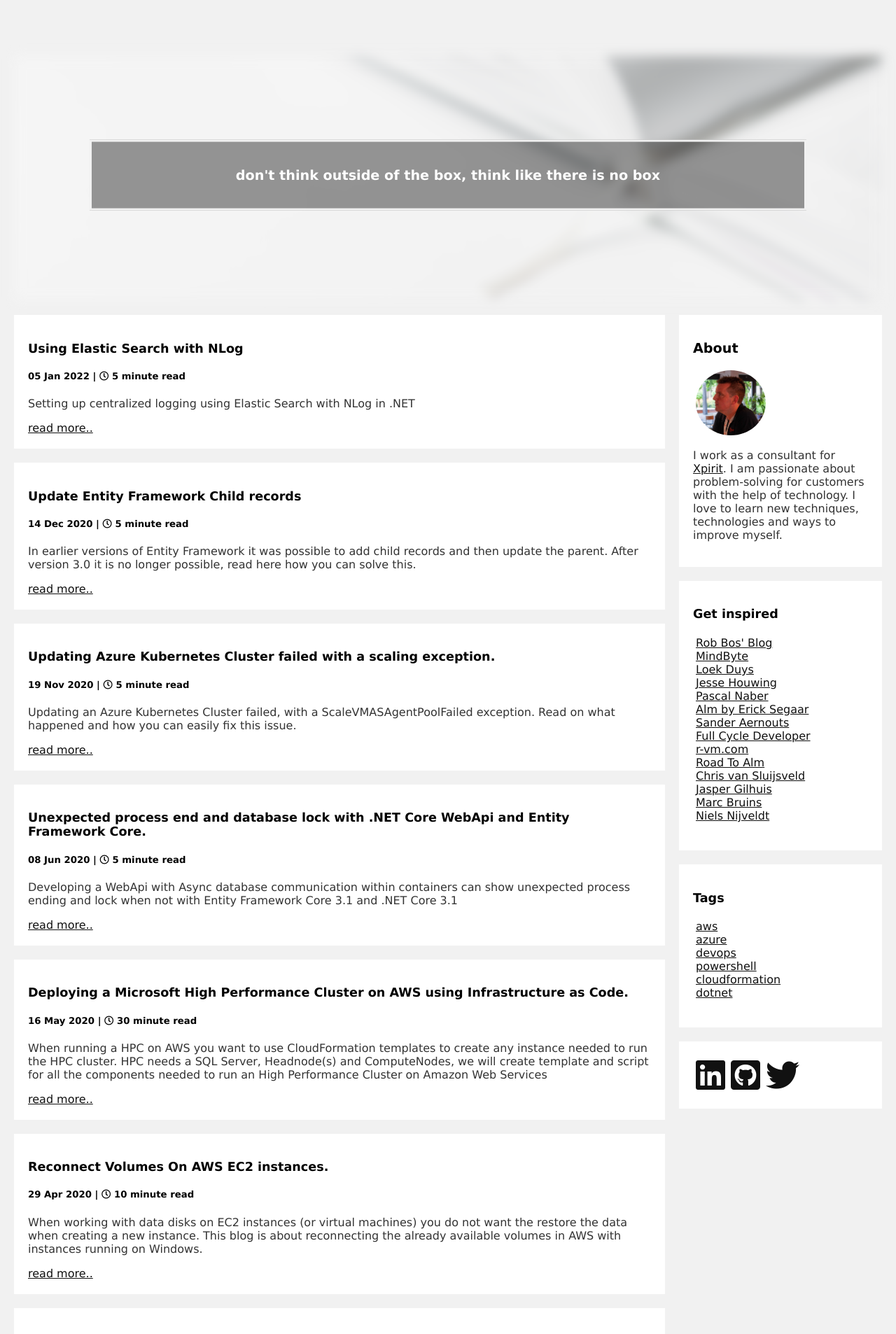
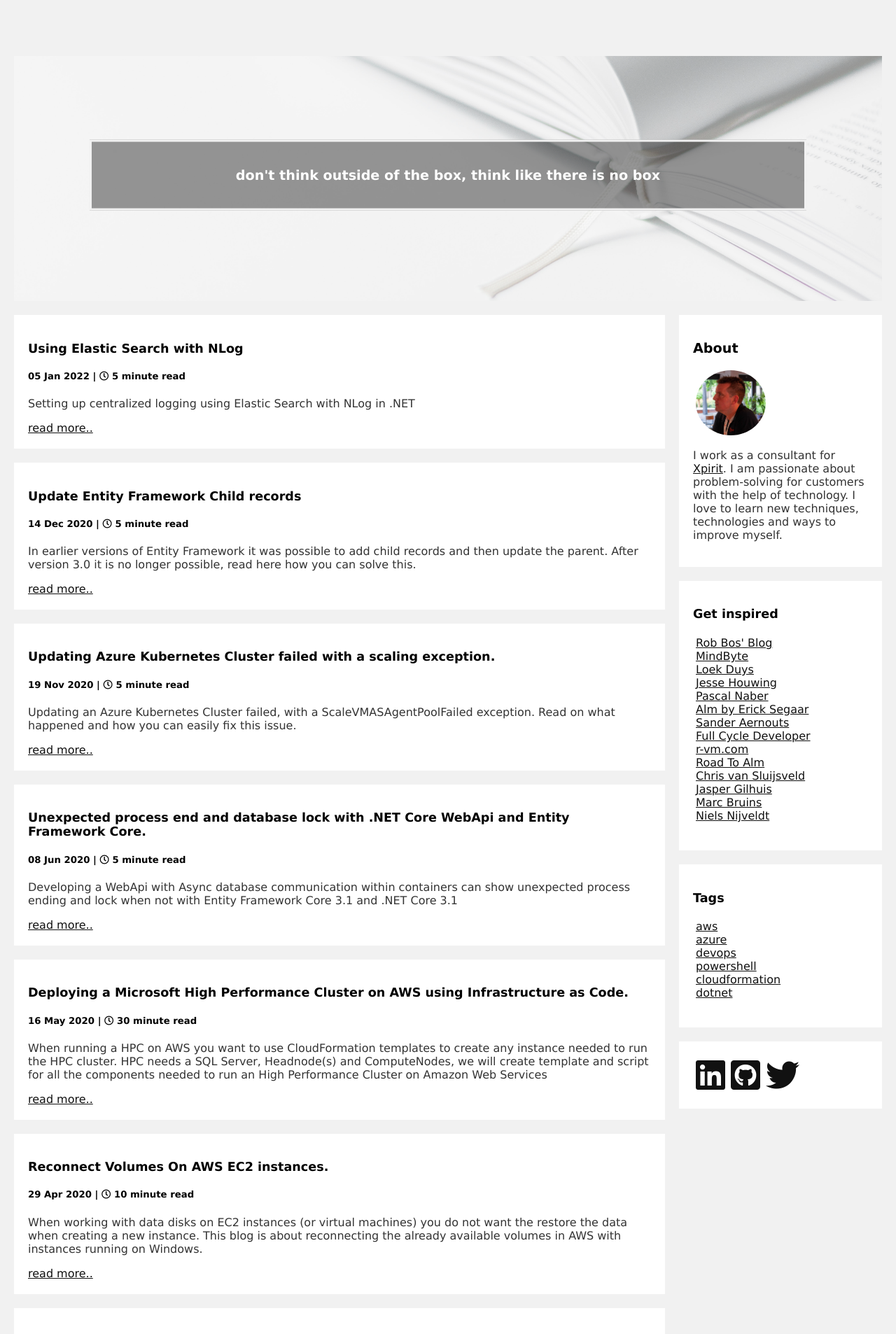
Before and after one commit to arjanvanbekkum/arjanvanbekkum.github.io, a Jekyll site: the page built from index.html, in a window 1280 px wide. Shown: the top 1906 px of the page at 70% size. Built offline with Jekyll 4.4.1, drawn with Linux system fonts in a browser that asks for light colours.

Commit message:
remove blur

```diff
--- a/css/main.css
+++ b/css/main.css
@@ -170,9 +170,7 @@ nav ul  {
     background-size: cover;
     background-repeat: no-repeat;
     background-position: center;
-    /* Add the blur effect */
-    filter: blur(4px);
-    -webkit-filter: blur(8px);
+
 
   }
 
```
